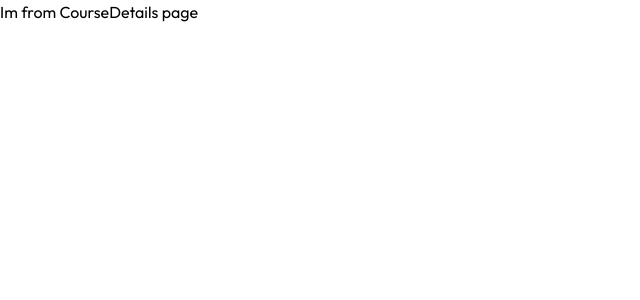
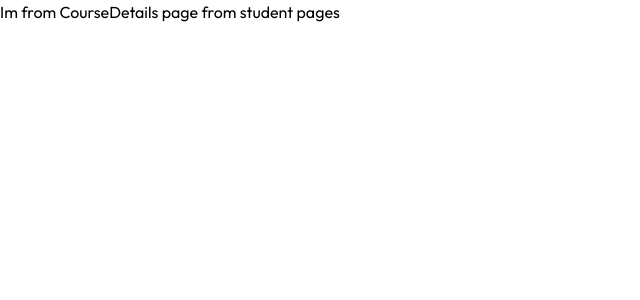
Before and after one commit to geetha8888/LearningManagementSystem, a React (Vite) app in the folder client/: page /course/1 in a window 1280 px wide. Shown: the top 300 px of the page, without its empty margins (0-640 px from the left). Built offline with nearby package versions, Linux system fonts and the light colour scheme.

Commit message:
courseDetailsupdated

```diff
--- a/client/src/pages/student/CourseDetails.jsx
+++ b/client/src/pages/student/CourseDetails.jsx
@@ -2,7 +2,7 @@ import React from 'react'
 
 const CourseDetails = () => {
   return (
-    <div> Im from CourseDetails page</div>
+    <div> Im from CourseDetails page from student pages</div>
   )
 }
 
```
